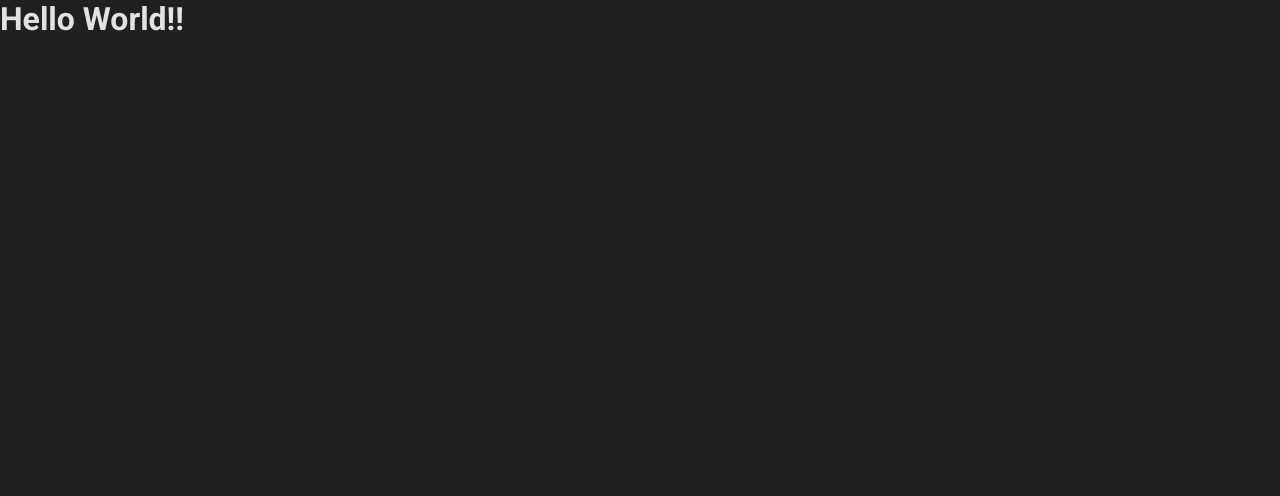
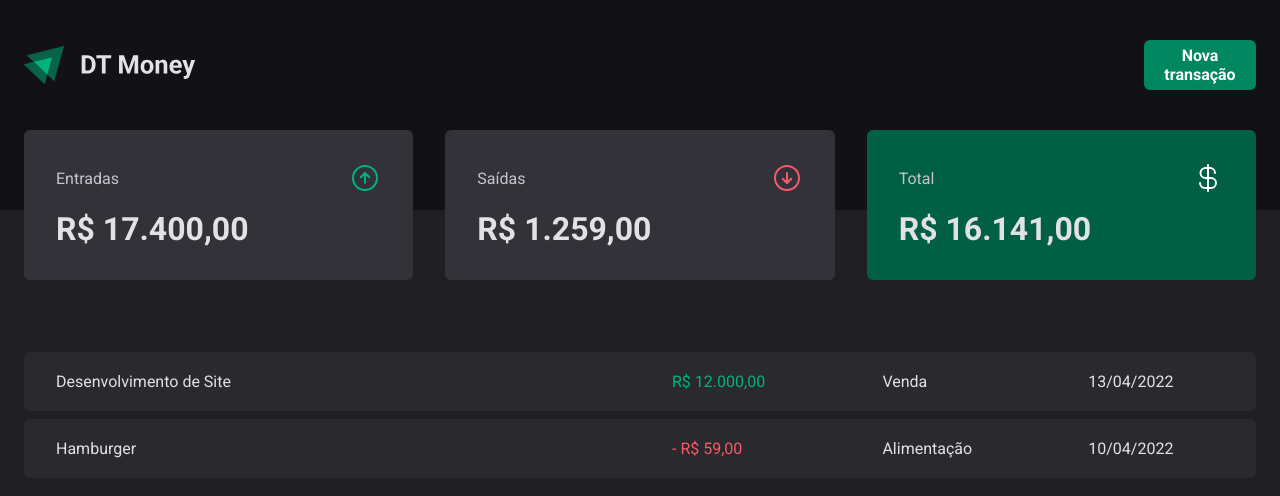
Before and after one commit to barolohelio/03-dt-money, a React (Vite) app: page / in a window 1280 px wide. Shown: the top 496 px of the page. Built offline with nearby package versions, Linux system fonts and the light colour scheme.

Commit message:
Criando Componentes e Pagina inicial

```diff
--- a/package.json
+++ b/package.json
@@ -9,6 +9,7 @@
     "preview": "vite preview"
   },
   "dependencies": {
+    "phosphor-react": "^1.4.1",
     "react": "^18.2.0",
     "react-dom": "^18.2.0",
     "styled-components": "^5.3.5"
--- a/src/App.tsx
+++ b/src/App.tsx
@@ -1,5 +1,6 @@
 import { useState } from "react";
 import { ThemeProvider } from "styled-components";
+import { Transactions } from "./pages/Transactions";
 import { GlobalStyle } from "./styles/global";
 import { defaultTheme } from "./styles/themes/default";
 
@@ -9,7 +10,8 @@ export function App() {
   return (
     <ThemeProvider theme={defaultTheme}>
       <GlobalStyle />
-      <h1>Hello World!!</h1>
+
+      <Transactions />
     </ThemeProvider>
   );
 }
--- /dev/null
+++ b/src/components/Header/index.tsx
@@ -0,0 +1,15 @@
+import { HeaderContainer, HeaderContent, NewTransactionButton } from "./styles";
+
+import logImg from '../../assets/logo.svg';
+
+export function Header(){
+  return (
+    <HeaderContainer>
+      <HeaderContent>
+        <img src={logImg} alt="" />
+
+        <NewTransactionButton>Nova transação</NewTransactionButton>
+      </HeaderContent>
+    </HeaderContainer>
+  )
+}
--- /dev/null
+++ b/src/components/Header/styles.ts
@@ -0,0 +1,33 @@
+import styled from "styled-components";
+
+export const HeaderContainer = styled.header`
+  background: ${(props) => props.theme["gray-900"]};
+  padding: 2.5rem 0 7.5rem;
+`;
+
+export const HeaderContent = styled.div`
+  width: 100%;
+  max-width: 1280px;
+  margin: 0 auto;
+  padding: 0 1.5rem;
+
+  display: flex;
+  justify-content: space-between;
+  align-items: center;
+`;
+
+export const NewTransactionButton = styled.button`
+  height: 50px;
+  border: 0;
+  background: ${(props) => props.theme["green-500"]};
+  color: ${(props) => props.theme.white};
+  font-weight: bold;
+  padding: 0 1.25rem;
+  border-radius: 6px;
+  cursor: pointer;
+
+  &:hover{
+    background: ${props => props.theme["green-700"]};
+    transition: background-color 0.5s;
+  }
+`;
--- /dev/null
+++ b/src/components/Summary/index.tsx
@@ -0,0 +1,35 @@
+import { SummaryContainer,SummaryCard } from "./styles";
+import { ArrowCircleUp,ArrowCircleDown, CurrencyDollar } from "phosphor-react";
+
+export function Summary() {
+  return (
+    <SummaryContainer>
+      <SummaryCard>
+        <header>
+          <span>Entradas</span>
+          <ArrowCircleUp size={32} color="#00b37e" />
+        </header>
+
+        <strong>R$ 17.400,00</strong>
+      </SummaryCard>
+
+      <SummaryCard>
+        <header>
+          <span>Saídas</span>
+          <ArrowCircleDown size={32} color="#F75A68" />
+        </header>
+
+        <strong>R$ 1.259,00</strong>
+      </SummaryCard>
+
+      <SummaryCard variant="green">
+        <header>
+          <span>Total</span>
+          <CurrencyDollar size={32} color="#fff" />
+        </header>
+
+        <strong>R$ 16.141,00</strong>
+      </SummaryCard>
+    </SummaryContainer>
+  );
+}
--- /dev/null
+++ b/src/components/Summary/styles.ts
@@ -0,0 +1,43 @@
+import styled, { css } from "styled-components";
+
+export const SummaryContainer = styled.section`
+  width: 100%;
+  max-width: 1280px;
+  margin: 0 auto;
+  padding: 0 1.5rem;
+
+  display: grid;
+  grid-template-columns: repeat(3, 1fr);
+  gap: 2rem;
+
+  margin-top: -5rem;
+`
+
+interface SummaryCardProps {
+  variant?: 'green';
+}
+
+export const SummaryCard = styled.div<SummaryCardProps>`
+  background: ${props => props.theme["gray-600"]};
+  border-radius: 6px;
+  padding: 2rem;
+
+
+  header{
+    display: flex;
+    align-items: center;
+    justify-content: space-between;
+    color: ${props => props.theme["gray-300"]};
+  }
+
+  strong{
+    display: block;
+    margin-top: 1rem;
+    font-size: 2rem;
+  }
+
+  ${props => props.variant === 'green' && css`
+    background: ${props.theme['green-700']};
+  `}
+
+`
--- /dev/null
+++ b/src/pages/Transactions/index.tsx
@@ -0,0 +1,39 @@
+import { Header } from "../../components/Header";
+import { Summary } from "../../components/Summary";
+import {
+  PriceHighLight,
+  TransactionsContainer,
+  TransactionsTable,
+} from "./styles";
+
+export function Transactions() {
+  return (
+    <div>
+      <Header />
+      <Summary />
+
+      <TransactionsContainer>
+        <TransactionsTable>
+          <tbody>
+            <tr>
+              <td width="50%">Desenvolvimento de Site</td>
+              <td>
+                <PriceHighLight variant="income">R$ 12.000,00</PriceHighLight>
+              </td>
+              <td>Venda</td>
+              <td>13/04/2022</td>
+            </tr>
+            <tr>
+              <td width="50%">Hamburger</td>
+              <td>
+                <PriceHighLight variant="outcome">- R$ 59,00</PriceHighLight>
+              </td>
+              <td>Alimentação</td>
+              <td>10/04/2022</td>
+            </tr>
+          </tbody>
+        </TransactionsTable>
+      </TransactionsContainer>
+    </div>
+  );
+}
--- /dev/null
+++ b/src/pages/Transactions/styles.ts
@@ -0,0 +1,42 @@
+import styled from "styled-components";
+
+export const TransactionsContainer = styled.main`
+  width: 100%;
+  max-width: 1280px;
+  margin: 4rem auto 0;
+  padding: 0 1.5rem;
+`;
+
+export const TransactionsTable = styled.table`
+  width: 100%;
+  border-collapse: separate;
+  border-spacing: 0 0.5rem;
+
+  /* margin-top: 1.5rem; */
+
+  td{
+    padding: 1.25rem 2rem;
+    background: ${props => props.theme["gray-700"]};
+
+    &:first-child{
+      border-top-left-radius: 6px;
+      border-bottom-left-radius: 6px;
+
+      border: 0 0 6px 6px;
+    }
+    &:last-child{
+      border-top-right-radius: 6px;
+      border-bottom-right-radius: 6px;
+    }
+  }
+`
+
+interface PriceHighLightProps{
+  variant: 'income' | 'outcome';
+}
+
+export const PriceHighLight = styled.span<PriceHighLightProps>`
+  color: ${props => props.variant === 'income' ? props.theme["green-300"] :
+  props.theme["red-300"]
+}
+`;
```
Also changed, not shown: src/assets/logo.svg (added), 1 other file (tests, documents, lock files or other folders).
